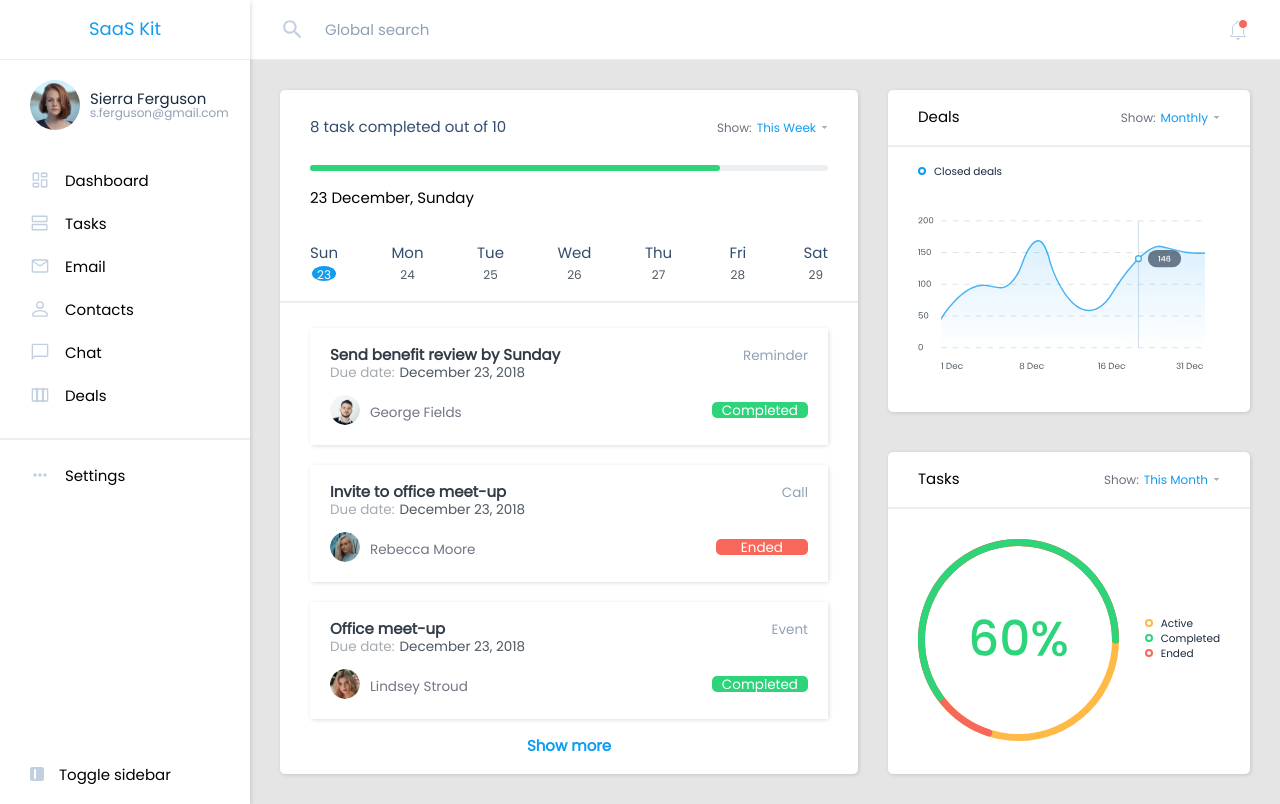
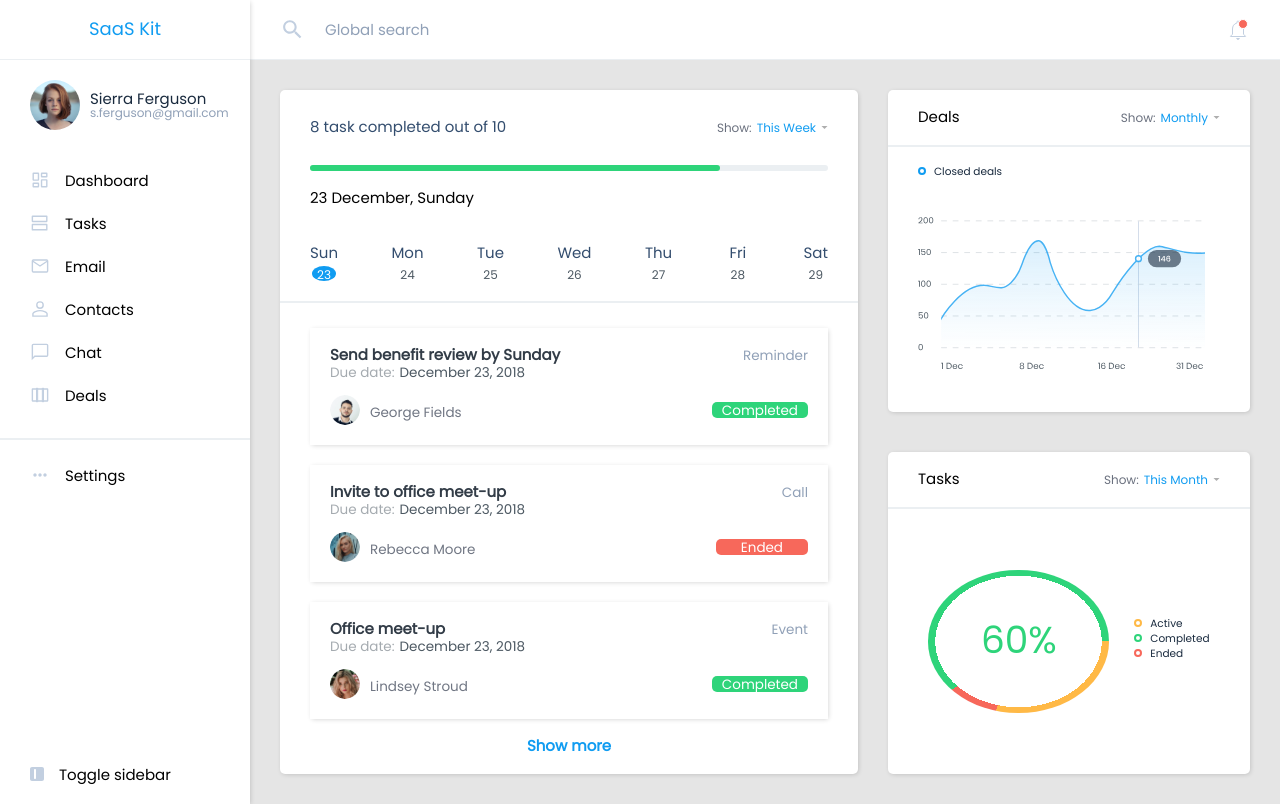
Before and after one commit to Golannnnn/itc_saas, a plain HTML site: page index.html in a window 1280 px wide. Drawn offline with Linux system fonts and the light colour scheme.

Commit message:
replace tasks graph svg with  css

```diff
--- a/index.html
+++ b/index.html
@@ -402,7 +402,7 @@
       <hr />
       <div class="tasks-graph-container">
         <div class="tasks-graph">
-          <img src="./images/main/group-1.svg" alt="tasks-graph" />
+          <div class="tasks-graph-text">60%</div>
         </div>
         <div class="tasks-ellipses">
           <div class="tasks-ellipse ellipse-wrapper">
--- a/styles.css
+++ b/styles.css
@@ -577,10 +577,30 @@ hr {
   border-color: #f7685b;
 }
 
-.tasks-graph > img {
-  width: 95%;
-  height: 95%;
-  object-fit: contain;
+.tasks-graph {
+  display: inline-flex;
+  align-items: center;
+  justify-content: center;
+  color: #2ed47a;
+  padding: 3.5em;
+  border-radius: 50%;
+  background: radial-gradient(white 65%, transparent 41%),
+    conic-gradient(
+      #2ed47a 0% 25%,
+      #ffb946 25% 55%,
+      #f7685b 55% 65%,
+      #2ed47a 65% 100%
+    );
+}
+
+.tasks-graph-text {
+  display: inline-flex;
+  align-items: center;
+  justify-content: center;
+}
+
+.tasks-graph-text {
+  font-size: 2.5rem;
 }
 
 @media (min-width: 400px) {
@@ -675,6 +695,18 @@ hr {
   .nav {
     display: none;
   }
+
+  .tasks-ellipses {
+    margin-left: 25px;
+  }
+
+  .tasks-graph {
+    padding: 2em;
+  }
+
+  .tasks-graph-text {
+    font-size: 1rem;
+  }
 }
 
 @media (max-width: 700px) {
@@ -704,4 +736,12 @@ hr {
   .nav {
     display: flex;
   }
+
+  .tasks-graph {
+    padding: 3.5em;
+  }
+
+  .tasks-graph-text {
+    font-size: 2.5rem;
+  }
 }
```
Also changed, not shown: images/main/Group 1.png (deleted), images/main/deals_graphic.png (deleted), images/main/group-1.svg (deleted).
